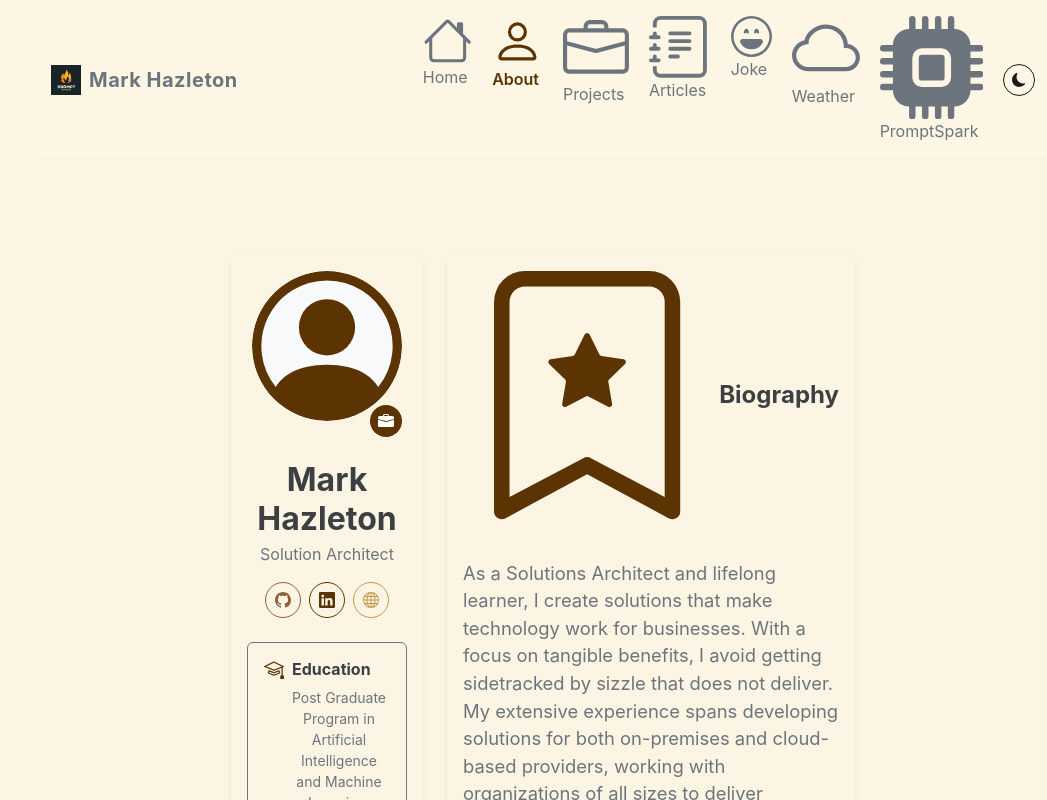
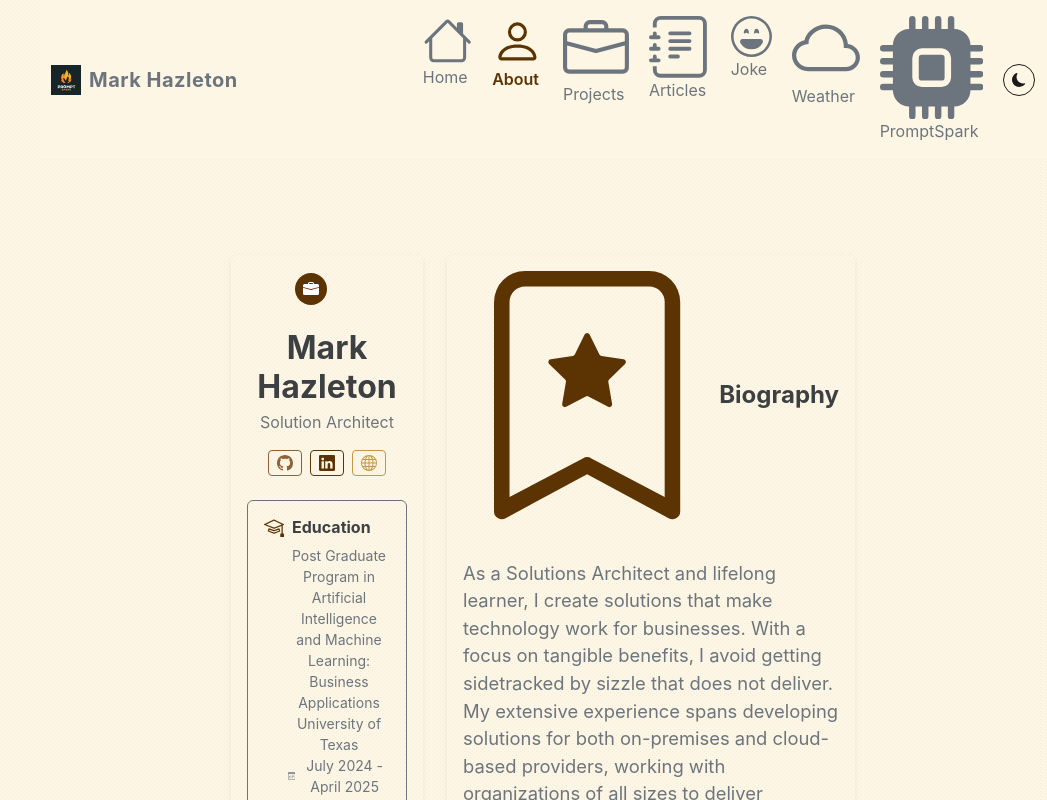
Before and after one commit to markhazleton/ReactSparkPortfolio, a React (Vite) app: page /#/about in a window 1280 px wide. Shown: the top 800 px of the page, without its empty margins (233-1280 px from the left). Built offline with nearby package versions, Linux system fonts and the light colour scheme.

Commit message:
fix warnings and other issues with config

```diff
--- a/src/components/About.tsx
+++ b/src/components/About.tsx
@@ -1,6 +1,5 @@
 import React from 'react';
 import {
-  Award,
   JournalText,
   Tools,
   GeoAlt,
@@ -19,6 +18,7 @@ import {
   ArrowRight
 } from 'react-bootstrap-icons';
 import profile from '../data/profile.json';
+import '../styles/About.css'; // Import the external CSS file
 
 const About: React.FC = () => {
   return (
@@ -30,7 +30,7 @@ const About: React.FC = () => {
               <div className="card-body text-center">
                 <div className="mb-4">
                   <div className="position-relative d-inline-block">
-                    <div className="ratio ratio-1x1 rounded-circle overflow-hidden bg-body-tertiary mb-3 mx-auto d-flex align-items-center justify-content-center" style={{ width: '150px' }}>
+                    <div className="ratio ratio-1x1 rounded-circle overflow-hidden bg-body-tertiary mb-3 mx-auto d-flex align-items-center justify-content-center profile-picture">
                       <PersonCircle className="text-primary" size={120} />
                     </div>
                     <span className="position-absolute bottom-0 end-0 badge bg-primary rounded-circle p-2 border border-light-subtle">
@@ -45,28 +45,28 @@ const About: React.FC = () => {
                 <div className="d-flex justify-content-center mb-4">
                   <a
                     href="https://github.com/markhazleton"
-                    className="btn btn-sm btn-outline-secondary mx-1 d-flex align-items-center justify-content-center"
+                    className="btn btn-sm btn-outline-secondary mx-1 d-flex align-items-center justify-content-center btn-circle"
                     target="_blank"
                     rel="noopener noreferrer"
-                    style={{ width: '36px', height: '36px', borderRadius: '50%' }}
+                    title="GitHub Profile"
                   >
                     <Github size={16} />
                   </a>
                   <a
                     href="https://www.linkedin.com/in/markhazleton/"
-                    className="btn btn-sm btn-outline-primary mx-1 d-flex align-items-center justify-content-center"
+                    className="btn btn-sm btn-outline-primary mx-1 d-flex align-items-center justify-content-center btn-circle"
                     target="_blank"
                     rel="noopener noreferrer"
-                    style={{ width: '36px', height: '36px', borderRadius: '50%' }}
+                    title="LinkedIn Profile"
                   >
                     <Linkedin size={16} />
                   </a>
                   <a
                     href="https://markhazleton.com"
-                    className="btn btn-sm btn-outline-info mx-1 d-flex align-items-center justify-content-center"
+                    className="btn btn-sm btn-outline-info mx-1 d-flex align-items-center justify-content-center btn-circle"
                     target="_blank"
                     rel="noopener noreferrer"
-                    style={{ width: '36px', height: '36px', borderRadius: '50%' }}
+                    title="Personal Website"
                   >
                     <Globe size={16} />
                   </a>
@@ -195,9 +195,10 @@ const About: React.FC = () => {
                       target="_blank"
                       rel="noopener noreferrer"
                       className="list-group-item list-group-item-action d-flex justify-content-between align-items-center border-0 px-0 py-3"
+                      title={article.title}
                     >
                       <div className="d-flex align-items-center">
-                        <span className="bg-primary bg-opacity-10 text-primary rounded-circle d-flex align-items-center justify-content-center me-3" style={{ width: '40px', height: '40px' }}>
+                        <span className="bg-primary bg-opacity-10 text-primary rounded-circle d-flex align-items-center justify-content-center me-3 article-number">
                           {index + 1}
                         </span>
                         <div>
--- a/src/scss/_global.scss
+++ b/src/scss/_global.scss
@@ -105,10 +105,10 @@ blockquote {
 
 /* Cross-browser compatibility fixes */
 * {
-  -webkit-text-size-adjust: 100%;
-  text-size-adjust: 100%;
-  -webkit-print-color-adjust: exact;
-  print-color-adjust: exact;
+  -webkit-text-size-adjust: 100%; /* For Safari and Chrome */
+  -moz-text-size-adjust: 100%;   /* For Firefox */
+  -ms-text-size-adjust: 100%;    /* For Internet Explorer */
+  text-size-adjust: 100%;        /* Standard property */
 }
 
 /* Make sure images are responsive */
--- /dev/null
+++ b/src/styles/About.css
@@ -0,0 +1,3 @@
+/* Placeholder styles for About component */
+
+/* Add your styles here */
--- a/vite.config.ts
+++ b/vite.config.ts
@@ -1,6 +1,5 @@
 import { defineConfig } from "vite";
 import react from "@vitejs/plugin-react";
-import path from "path";
 import * as dotenv from "dotenv";
 import { viteStaticCopy } from "vite-plugin-static-copy";
 import fs from "fs";
@@ -51,10 +50,6 @@ export default defineConfig({
           src: "src/data/rss.xml",
           dest: "src/data", // Copy RSS file to the build output
         },
-        {
-          src: "webfonts/*", // Include additional webfonts
-          dest: "webfonts", // Copy to 'docs/webfonts'
-        },
       ],
     }),
   ],
```
Also changed, not shown: src/css/styles.css.
